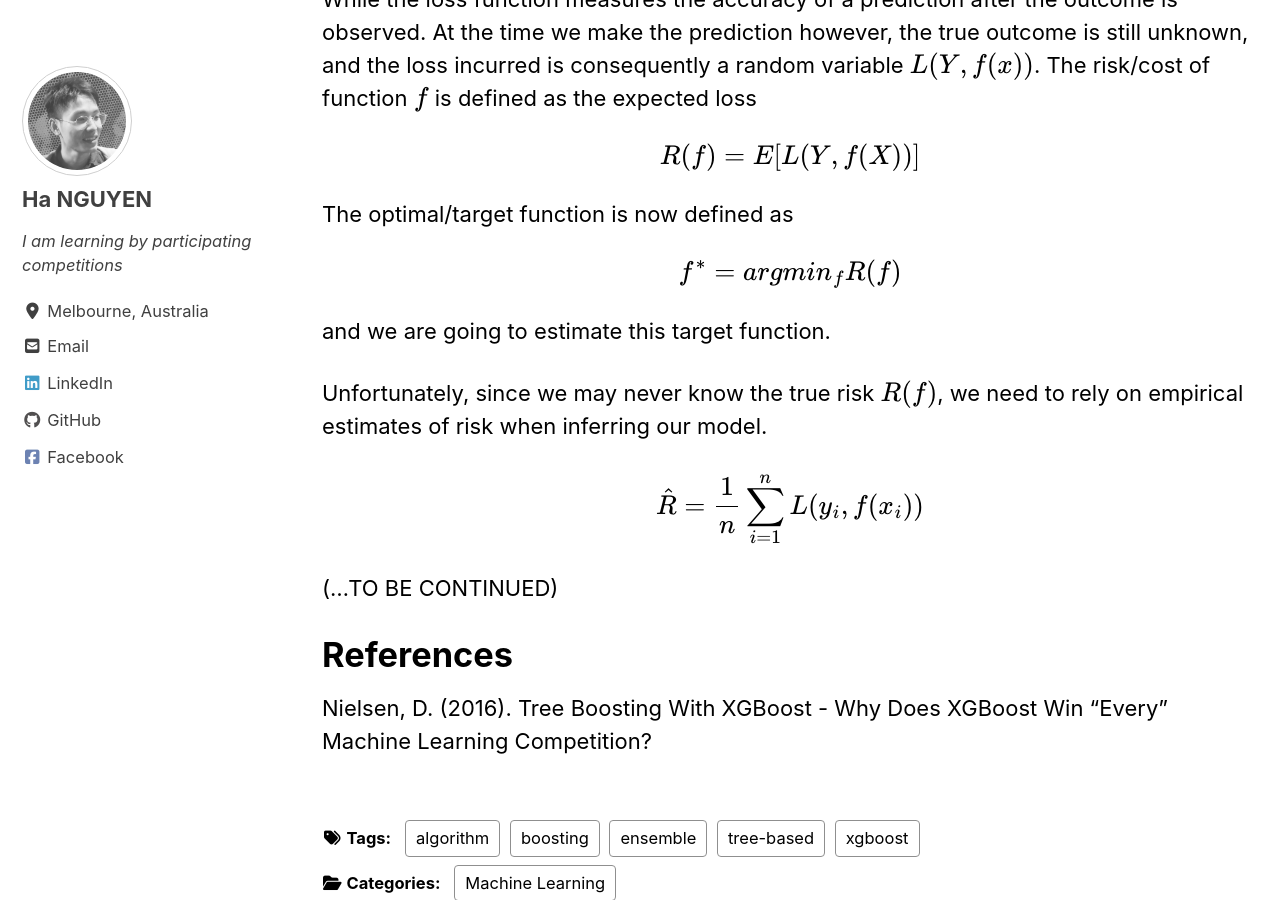
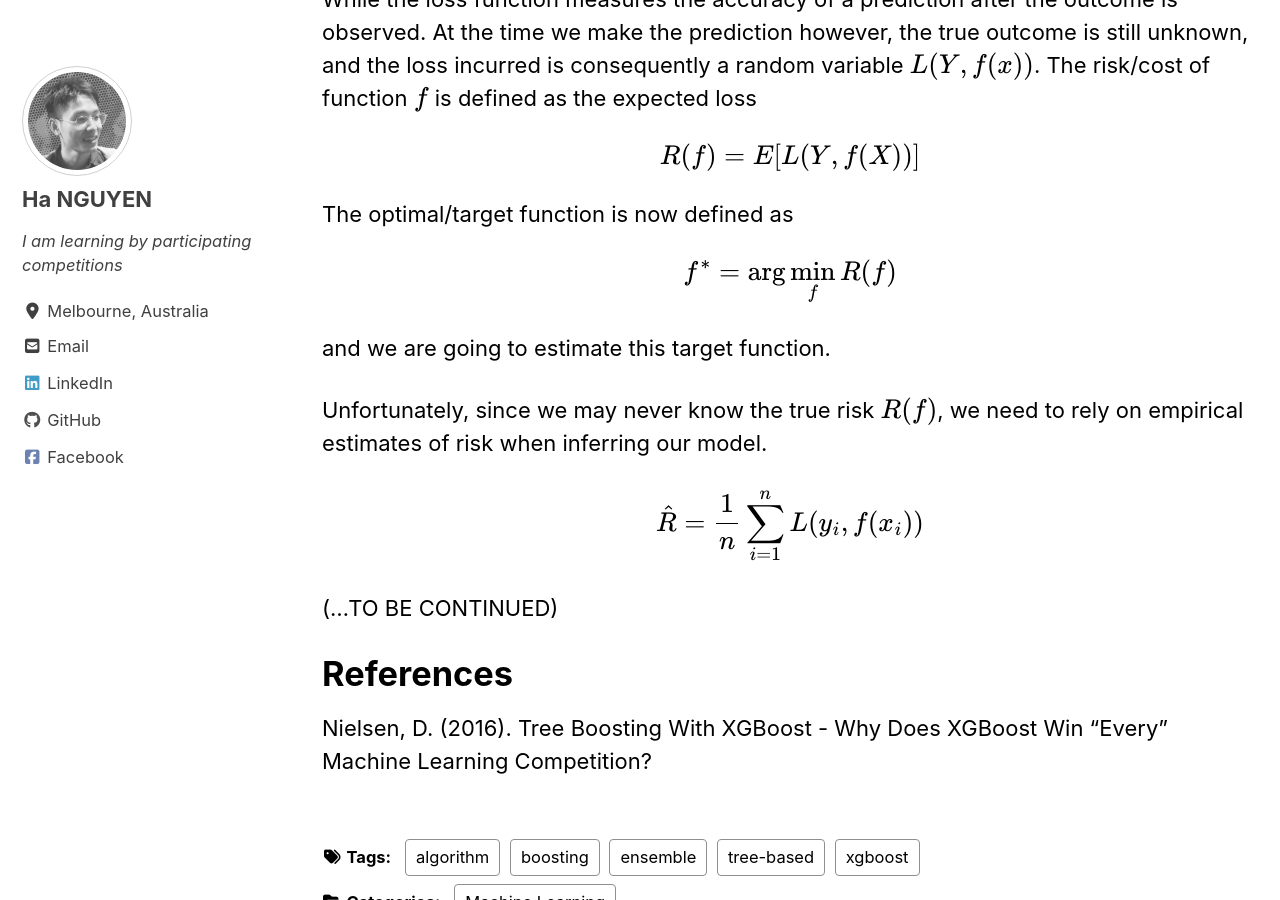
Before and after one commit to datasciblog/datasciblog.github.io, a Jekyll site: the page built from _posts/2020-02-26-tree-boosting-03.md, in a window 1280 px wide and 900 px high, scrolled down 1244 px. Built offline with Jekyll 4.4.1, drawn with Linux system fonts in a browser that asks for light colours; cached includes are drawn as plain includes; nearby versions of some CDN libraries; formulas are drawn with MathJax 3.

Commit message:
Update 2020-02-26-tree-boosting-03.md

```diff
--- a/_posts/2020-02-26-tree-boosting-03.md
+++ b/_posts/2020-02-26-tree-boosting-03.md
@@ -41,7 +41,7 @@ $$R(f) = E[L(Y, f(X))]$$
 
 The optimal/target function is now defined as
 
-$$ f^{*} = argmin_f R(f) $$
+$$ f^{*} = \arg\min_{f} R(f) $$
 
 and we are going to estimate this target function.
 
```
